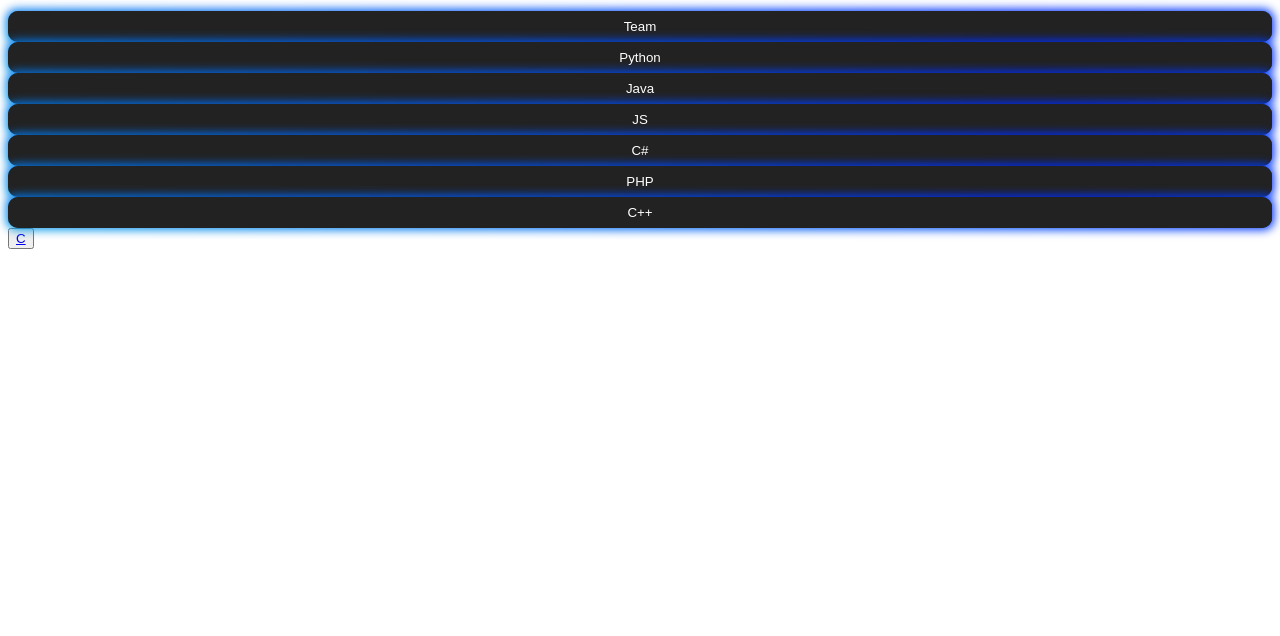
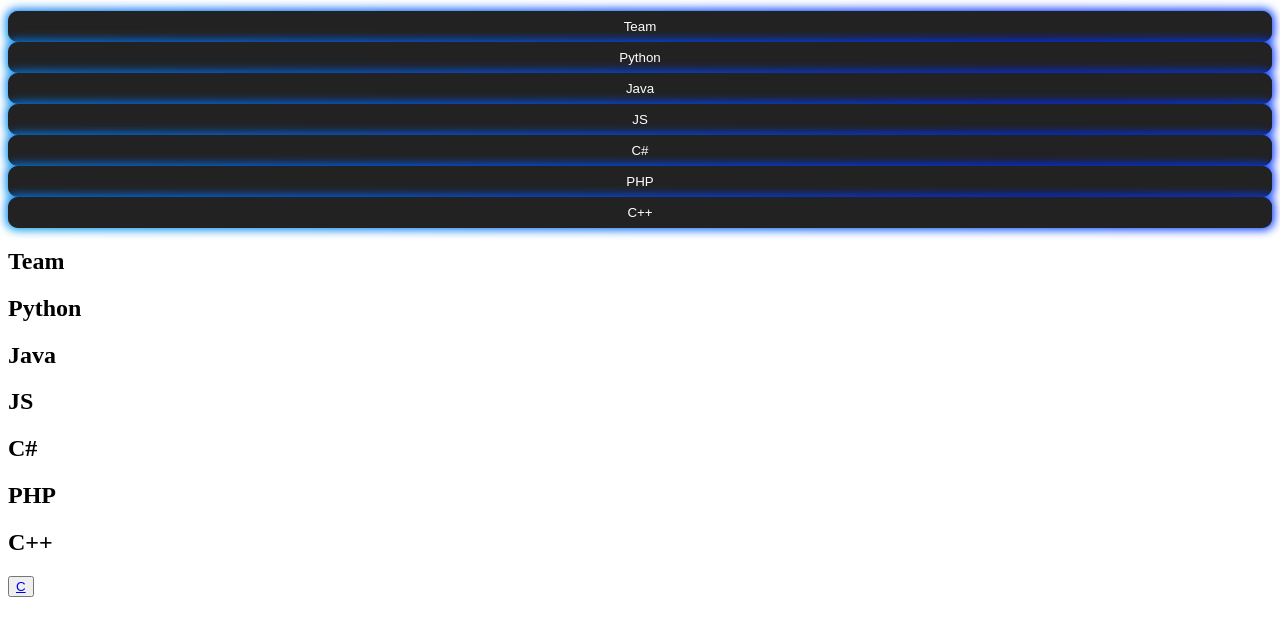
Before and after one commit to erwann-dms/webpack, a PHP site: page / in a window 1280 px wide. Shown: the part 114-750 px from the top of the page. Run offline with PHP 8.4, Linux system fonts and the light colour scheme.

Commit message:
pb de gradient couleur mais tas capte

```diff
--- a/index.html
+++ b/index.html
@@ -21,25 +21,32 @@
   </nav>
 
   <div class="container-Team">
-
+    <h2 class="container">Team</h2>
+    <p></p>
   </div>
   <div class="container-Python">
-
+    <h2 class="container">Python</h2>
+    <p></p>
   </div>
   <div class="container-Java">
-
+    <h2 class="container">Java</h2>
+    <p></p>
   </div>
   <div class="container-JS">
-
+    <h2 class="container">JS</h2>
+    <p></p>
   </div>
   <div class="container-C#">
-
+    <h2 class="container">C#</h2>
+    <p></p>
   </div>
   <div class="container-PHP">
-
+    <h2 class="container">PHP</h2>
+    <p></p>
   </div>
   <div class="container-C++">
-
+    <h2 class="container">C++</h2>
+    <p></p>
   </div>
 
   <button style="text-decoration: none; color: inherit;"><a href="/languages/C">C</a></button>
--- a/style/style.css
+++ b/style/style.css
@@ -57,6 +57,7 @@
       background-position: 0 0;
     }
   }
+
   @keyframes gradient-move {
     0% {
       background-position: 100% 100%;
@@ -89,29 +90,35 @@
   }
 
   .container-Team {
-
+    justify-content: space-around;
   }
 
   .container-Python {
-
+    justify-content: space-around;
   }
 
   .container-Java {
-
+    justify-content: space-around;
   }
 
   .container-JS {
-
+    justify-content: space-around;
   }
 
   .container-C\# {
-
+    justify-content: space-around;
   }
 
   .container-PHP {
-
+    justify-content: space-around;
   }
 
   .container-C\+\+ {
+    justify-content: space-around;
+  }
 
+  .h2.container {
+    background-image: linear-gradient(to right, #00ffd5,#002bff,);
+    -webkit-background-clip: text;
+    -webkit-text-fill-color: transparent;
   }
```
